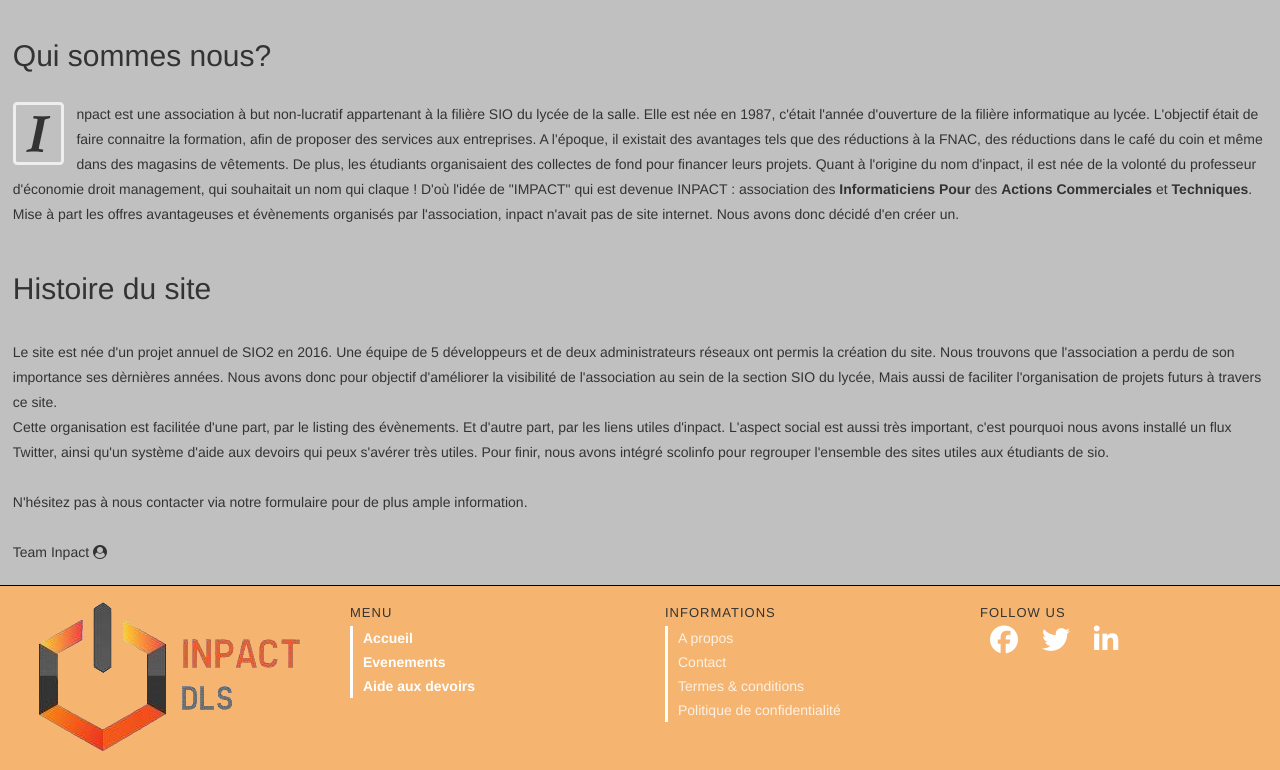
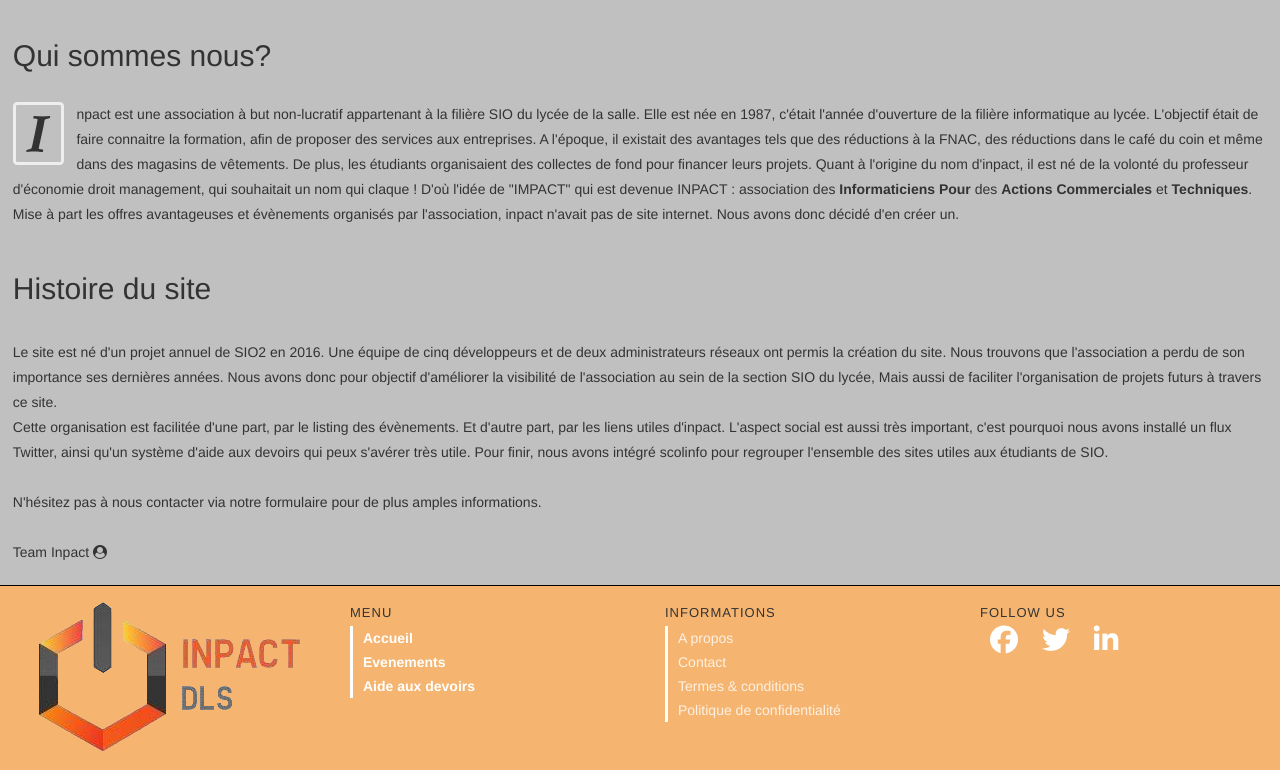
Before and after one commit to delasalle-sio-boutin/inpact.dls, a PHP site: template vues/VueAPropos.php in a window 1280 px wide. Shown: the part 71-841 px from the top of the page. Run offline with PHP 8.4, Linux system fonts and the light colour scheme; the template is opened without the code that fills it, so the values that code supplies are empty; the visitor is signed in with stand-in values (Sample User, id 1); some libraries are stand-ins or nearby versions.

Commit message:
Correction de fautes d'orthographe dans "A propos"

```diff
--- a/vues/VueAPropos.php
+++ b/vues/VueAPropos.php
@@ -19,19 +19,19 @@
 					L'objectif était de faire connaitre la formation, afin de proposer des services aux entreprises.
 					A l'époque, il existait des avantages tels que des réductions à la FNAC, des réductions dans le café du coin et même dans des magasins de vêtements.
 					De plus, les étudiants organisaient des collectes de fond pour financer leurs projets.
-					Quant à l'origine du nom d'inpact, il est née de la volonté du professeur d'économie droit management, qui souhaitait un nom qui claque !
+					Quant à l'origine du nom d'inpact, il est né de la volonté du professeur d'économie droit management, qui souhaitait un nom qui claque !
 					D'où l'idée de "IMPACT" qui est devenue INPACT : association des <B>Informaticiens</B> <B>Pour</B> des <B>Actions</B> <B>Commerciales</B> et <B>Techniques</B>.
 					Mise à part les offres avantageuses et évènements organisés par l'association, inpact n'avait pas de site internet. Nous avons donc décidé d'en créer un.
 				<br><br>
 				<h2>Histoire du site</h2>
 				<br>
-					Le site est née d'un projet annuel de SIO2 en 2016. Une équipe de 5 développeurs et de deux administrateurs réseaux ont permis la création du site.
-					Nous trouvons que l'association a perdu de son importance ses dèrnières années.
+					Le site est né d'un projet annuel de SIO2 en 2016. Une équipe de cinq développeurs et de deux administrateurs réseaux ont permis la création du site.
+					Nous trouvons que l'association a perdu de son importance ses dernières années.
 					Nous avons donc pour objectif d'améliorer la visibilité de l'association au sein de la section SIO du lycée, Mais aussi de faciliter l'organisation de projets futurs à travers ce site.<br>
 					Cette organisation est facilitée d'une part, par le listing des évènements. Et d'autre part, par les liens utiles d'inpact.
-					L'aspect social est aussi très important, c'est pourquoi nous avons installé un flux Twitter, ainsi qu'un système d'aide aux devoirs qui peux s'avérer très utiles.
-					Pour finir, nous avons intégré scolinfo pour regrouper l'ensemble des sites utiles aux étudiants de sio.
-				<br><br>N'hésitez pas à nous contacter via notre formulaire pour de plus ample information.
+					L'aspect social est aussi très important, c'est pourquoi nous avons installé un flux Twitter, ainsi qu'un système d'aide aux devoirs qui peux s'avérer très utile.
+					Pour finir, nous avons intégré scolinfo pour regrouper l'ensemble des sites utiles aux étudiants de SIO.
+				<br><br>N'hésitez pas à nous contacter via notre formulaire pour de plus amples informations.
 				<br><br>
 				Team Inpact <i class="fa fa-user-circle" aria-hidden="true"></i>
 				</font>
```
